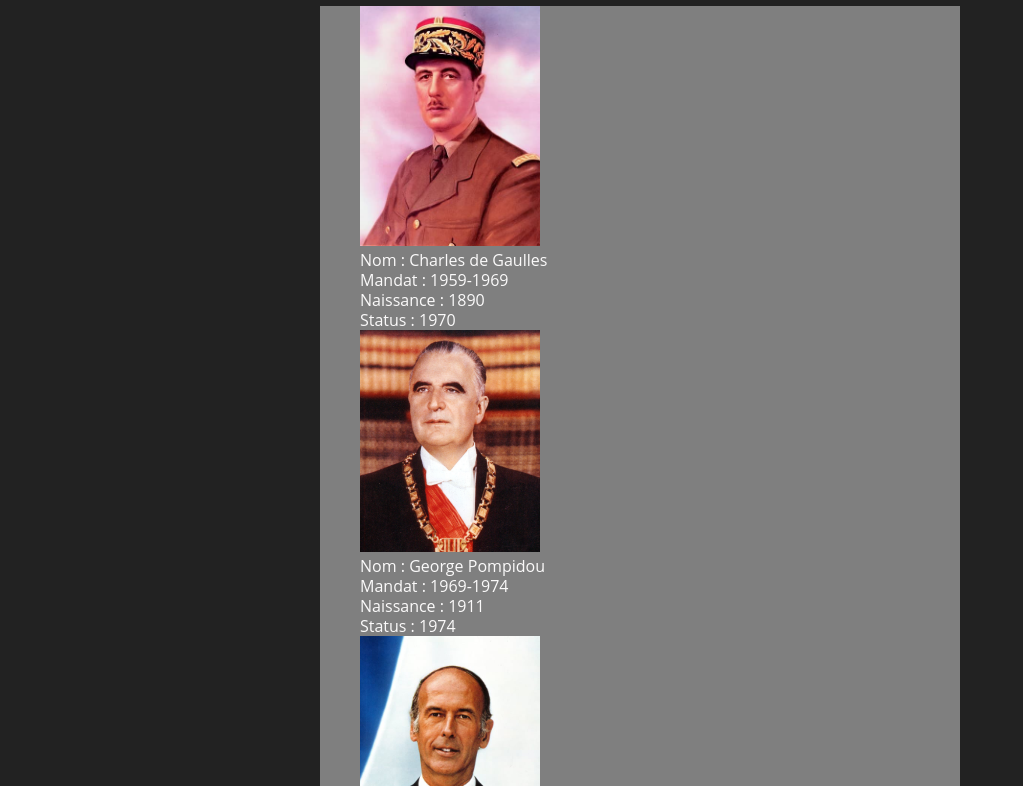
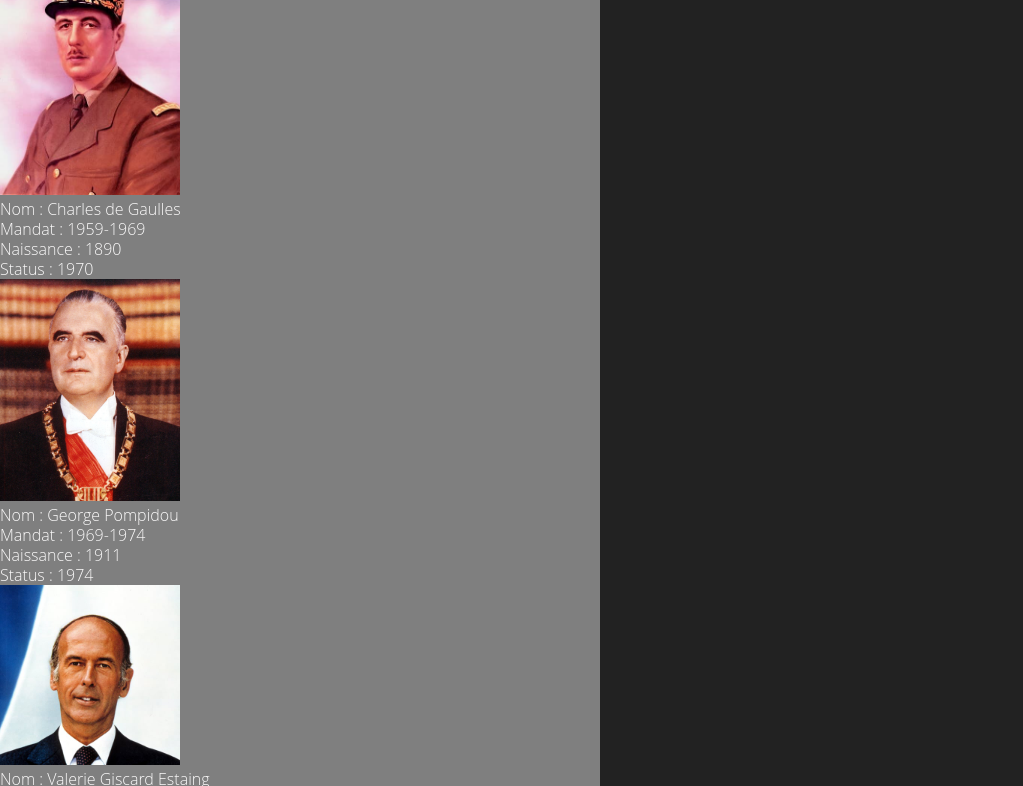
Before and after one commit to Lusegar/streaming_horreur-thriller, a plain HTML site: page index.html in a window 1280 px wide. Shown: the part 88-874 px from the top of the page, without its empty margins (0-1023 px from the left). Drawn offline with Linux system fonts and the light colour scheme.

Commit message:
[ADD] reset.css

```diff
--- /dev/null
+++ b/css/reset.css
@@ -0,0 +1,26 @@
+html{
+    font-size: 62.5%;
+
+}
+body{
+    font: 1.6rem;
+    margin: 0;
+}
+h1,h2,h3,h4,p, figure,ol,ul{
+    margin: 0;
+    padding: 0;
+    list-style-type: none;
+    font-weight: 300;
+    font-size: i;
+}
+*{
+    box-sizing: border-box;
+}
+a{
+    text-decoration: none ;
+    color: #222;
+}
+button, input, select, option{
+    background: none;
+    border: 0;
+}
--- a/index.html
+++ b/index.html
@@ -10,6 +10,7 @@
     <link rel="icon" type="image/png" sizes="16x16" href="favicon/favicon-16x16.png">
     <link rel="manifest" href="favicon/site.webmanifest">
     <link rel="stylesheet" href="./css/style.css">
+    <link rel="stylesheet" href="./css/reset.css">
 </head>
 <body>
     <header>
```
